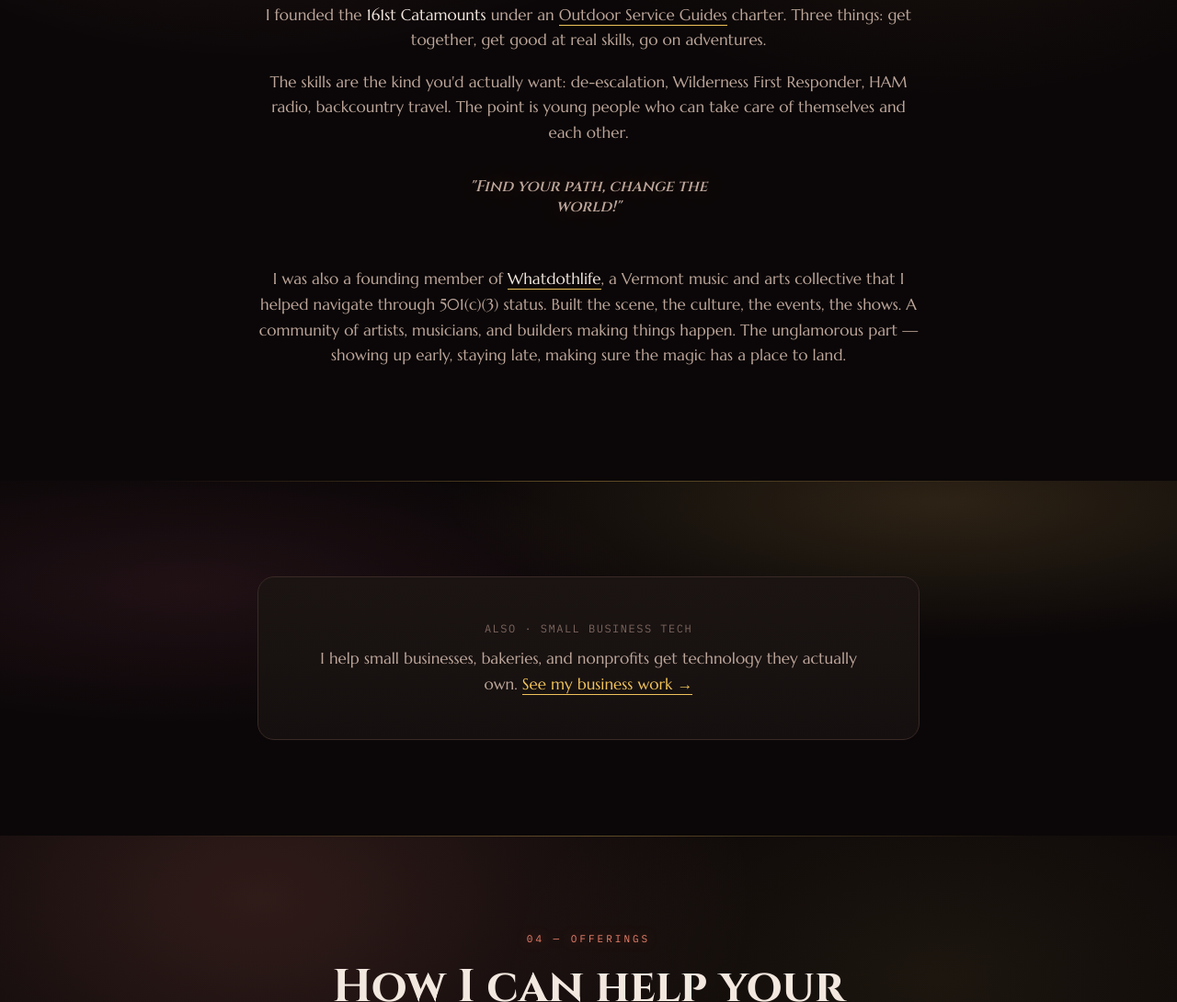
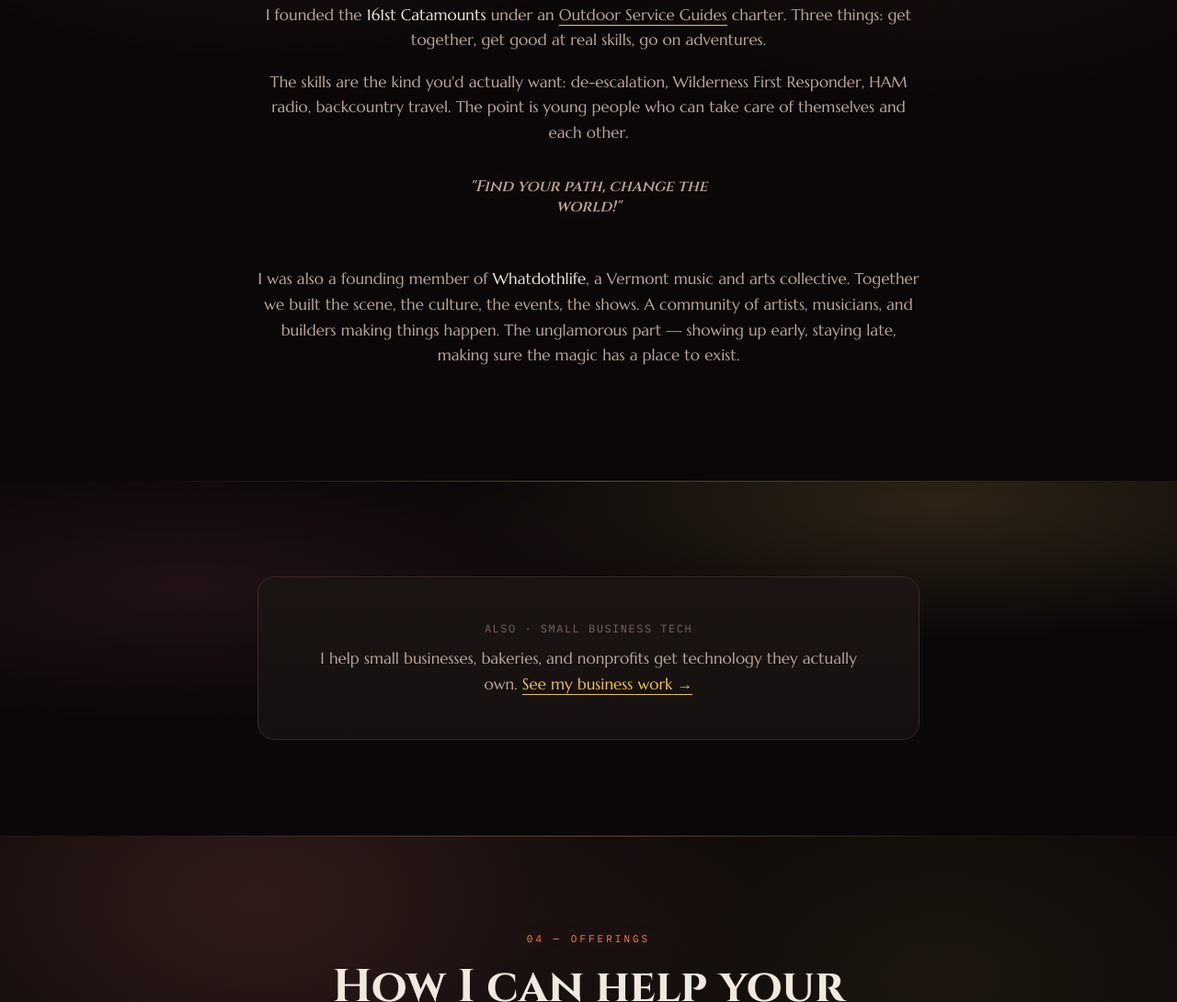
Before and after one commit to chezgoulet/civic.christophergoulet.com, a plain HTML site: page index.html in a window 1280 px wide. Shown: the part 2789-3879 px from the top of the page at 92% size. Drawn offline with Linux system fonts and the light colour scheme.

Commit message:
Update Whatdothlife copy: collaborative voice, drop 501(c)(3) detail, "place to exist"

```diff
--- a/index.html
+++ b/index.html
@@ -316,7 +316,7 @@ footer .frow{display:flex;justify-content:space-between;flex-wrap:wrap;gap:20px;
         <p class="pull">"Find your path, change the world!"</p>
       </div>
       <div class="body-text reveal" style="margin-top:54px">
-        <p>I was also a founding member of <strong><a href="https://whatdothlife.com" target="_blank" rel="noopener" style="border-bottom:1px solid var(--gold);transition:border-color .25s">Whatdothlife</a></strong>, a Vermont music and arts collective that I helped navigate through 501(c)(3) status. Built the scene, the culture, the events, the shows. A community of artists, musicians, and builders making things happen. The unglamorous part — showing up early, staying late, making sure the magic has a place to land.</p>
+        <p>I was also a founding member of <strong><a href="https://whatdothlife.com" target="_blank" rel="noopener" style="border-bottom:1px solid var(--line);transition:border-color .25s">Whatdothlife</a></strong>, a Vermont music and arts collective. Together we built the scene, the culture, the events, the shows. A community of artists, musicians, and builders making things happen. The unglamorous part — showing up early, staying late, making sure the magic has a place to exist.</p>
       </div>
     </div>
   </section>
```
